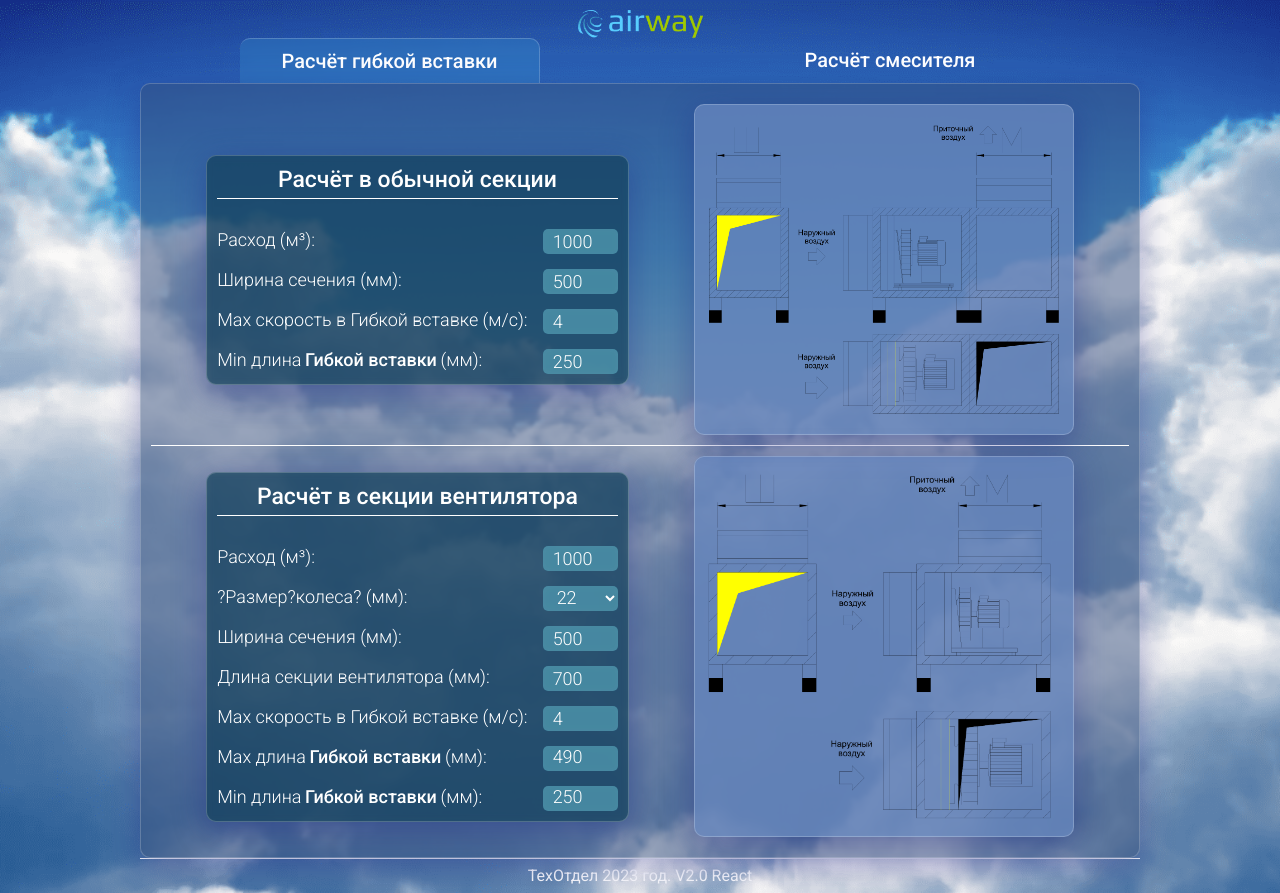
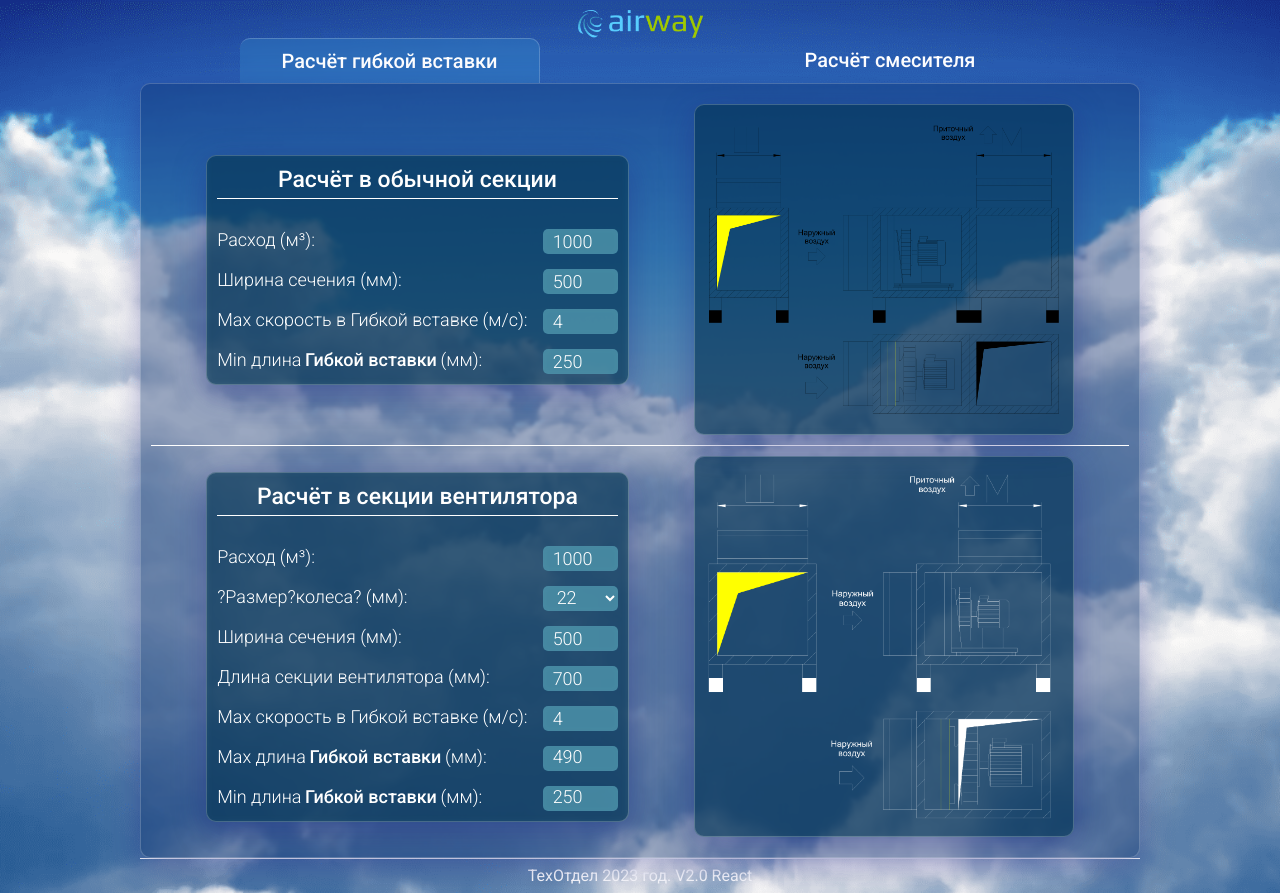
Before and after one commit to denis88k/ppTechVent, a React (Vite) app in the folder solutionTechVent/: page / in a window 1280 px wide. Built offline with nearby package versions, Linux system fonts and the light colour scheme.

Commit message:
choice color

```diff
--- a/solutionTechVent/src/assets/global.scss
+++ b/solutionTechVent/src/assets/global.scss
@@ -100,17 +100,16 @@ table {
     display: flex;
     flex-direction: column;
     padding: 10px;
-    background: rgba(67, 180, 227, 0.2);
-    background: rgba(88, 160, 184, 0.2);
-    background: rgba(12, 46, 110, 0.4); //0C2E6E
-    background: rgba(87, 131, 212, 0.5); //5783D4
-    background: rgba(36, 83, 169, 0.5); //2453A9 -
-    background: rgba(52, 78, 127, 0.5); //344E7F -
+    // background: rgba(67, 180, 227, 0.2);
+    // background: rgba(88, 160, 184, 0.2);
+    background: rgba(12, 46, 110, 0.4); //0C2E6E+
+    // background: rgba(87, 131, 212, 0.5); //5783D4
+    // background: rgba(36, 83, 169, 0.5); //2453A9 -
+    // background: rgba(52, 78, 127, 0.5); //344E7F -
     backdrop-filter: blur(1px);
     border: 1px solid rgba(255, 255, 255, 0.2);
     border-radius: 10px;
     box-shadow: 0 8px 32px 0 rgba(31, 38, 135, 0.4);
-    // transition: opacity .1s ease;
 }
 
 .section {
@@ -128,8 +127,8 @@ table {
     padding: 10px;
     font-weight: 300;
     color: white;
-    background-color: hsla(198, 74%, 58%, 0.2);
-    background-color: hsla(195, 90%, 16%, 0.5);
+    background-color: rgba(69, 180, 227, 0.2);
+    background-color: rgba(4, 59, 78, 0.5);
     backdrop-filter: blur(3px);
     border-radius: 10px;
     border: 1px solid rgba(255, 255, 255, 0.2);
@@ -175,16 +174,16 @@ table {
 .img {
     width: 380px;
     padding: 10px;
-    background-color: rgba(75, 114, 131, 0.4);
-    background-color: rgb(1, 38, 51); //012633
-    background-color: rgb(48, 137, 167); //3089A7
-    // background-color: rgb(80, 145, 167); //5091A7
-    background-color: rgba(120, 154, 212, 0.589); //7899D4
-    // background-color: rgba(12, 46, 110, 0.432); //#0C2E6E
-    // background-color: hsla(195, 90%, 16%, 0.5); //как у формы
+    // background-color: rgba(75, 114, 131, 0.4);
+    // background-color: rgba(48, 137, 167, 0.699); //3089A7
+    // background-color: rgba(80, 145, 167, 0.486); //5091A7
+    // background-color: rgba(120, 154, 212, 0.589); //7899D4
     // background-color: rgba(52, 78, 127, 0.2); //344E7F
-    // background-color: #5783d488; //5783D4
+    // background-color: rgba(87, 131, 212, 0.533); //5783D4
     // background-color: rgba(36, 83, 169, 0.473); //2453A9
+    background-color: rgba(1, 38, 51, 0.5); //012633
+    background-color: rgba(12, 46, 110, 0.5); //#0C2E6E
+    background-color: rgba(4, 59, 78, 0.45); //как у формы
     backdrop-filter: blur(1px);
     border: 1px solid rgba(255, 255, 255, 0.2);
     border-radius: 10px;
@@ -194,3 +193,17 @@ table {
 .change_lengthFan {
     box-shadow: 0px 0px 30px 2px rgba(0, 157, 255, 0.5);
 }
+
+// зелёный
+// #2EC716
+// #3F9532
+// #188107
+// #60E34C
+// #83E374
+
+// синий
+// #204BA0
+// #304878
+// #0A2A68
+// #537DD0
+// #7493D0
--- a/solutionTechVent/src/components/GV/SectionFan/SectionFan.jsx
+++ b/solutionTechVent/src/components/GV/SectionFan/SectionFan.jsx
@@ -1,5 +1,6 @@
 import { useEffect, useState } from 'react'
-import fan from '../../../assets/img/section_fan.png'
+// import fan from '../../../assets/img/section_fan.png'
+import fan from '../../../assets/img/section-fan (2).png'
 
 const SectionFan = () => {
     const optionsWheelFan = [22, 25, 28, 30, 31, 35, 40, 45, 50, 56, 63, 71, 80, 90, 100, 110]
```
Also changed, not shown: solutionTechVent/src/assets/img/section-fan (2).png (added).
